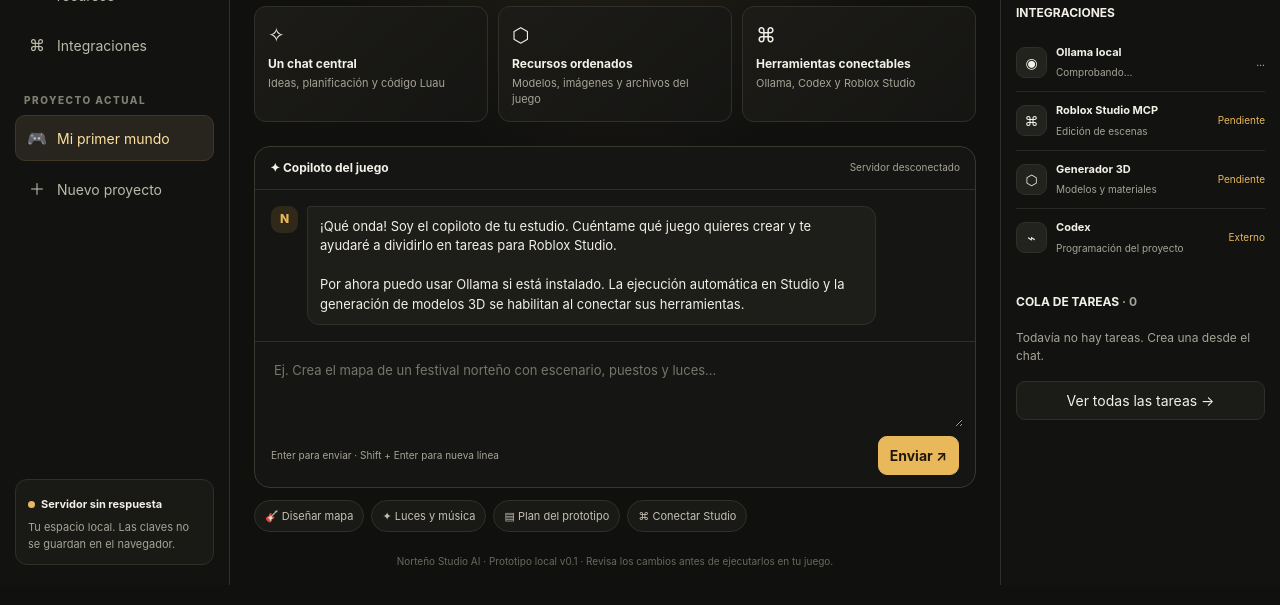
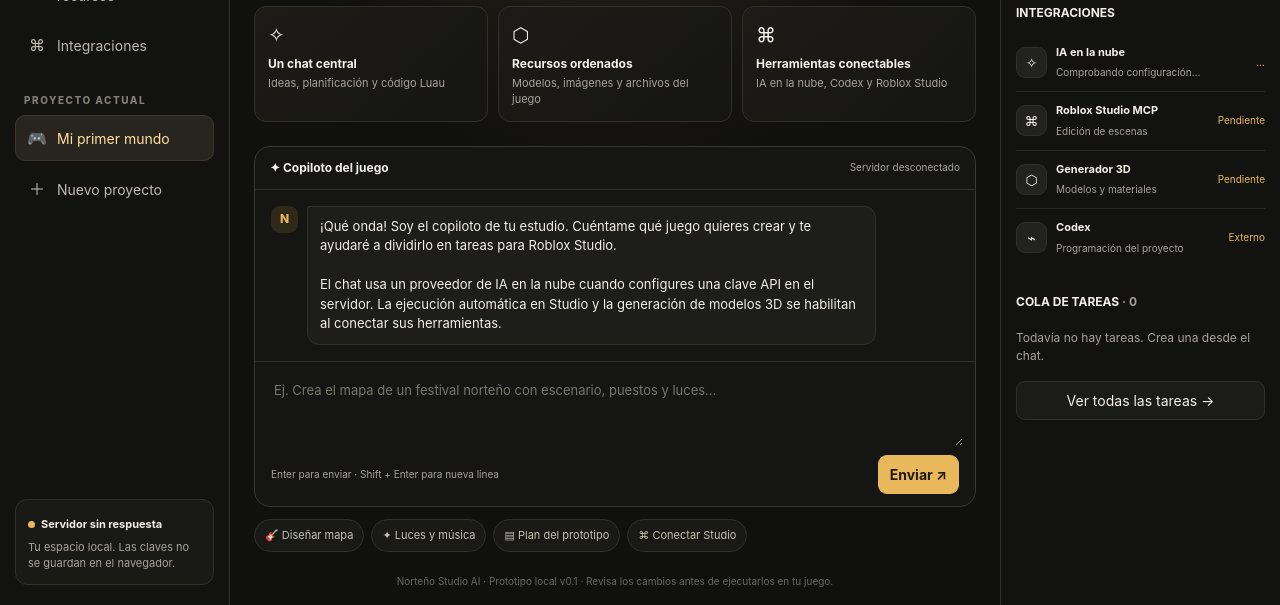
Before and after one commit to JEEM244/Creador-de-juegos-en-roblox, a website: page public/index.html in a window 1280 px wide. Shown: the part 287-892 px from the top of the page. Drawn offline with Linux system fonts and the light colour scheme; no server answers.

Commit message:
feat: update interface for cloud AI instead of Ollama

```diff
--- a/public/index.html
+++ b/public/index.html
@@ -31,14 +31,14 @@
     <div class="feature-strip">
       <div class="feature"><div class="symbol">✧</div><div><b>Un chat central</b><span>Ideas, planificación y código Luau</span></div></div>
       <div class="feature"><div class="symbol">⬡</div><div><b>Recursos ordenados</b><span>Modelos, imágenes y archivos del juego</span></div></div>
-      <div class="feature"><div class="symbol">⌘</div><div><b>Herramientas conectables</b><span>Ollama, Codex y Roblox Studio</span></div></div>
+      <div class="feature"><div class="symbol">⌘</div><div><b>Herramientas conectables</b><span>IA en la nube, Codex y Roblox Studio</span></div></div>
     </div>
     <section class="chat-shell" id="chatPanel">
       <div class="chat-head"><b>✦ Copiloto del juego</b><span class="status" id="chatStatus">Preparando conexión…</span></div>
       <div class="messages" id="messages" aria-live="polite">
         <div class="msg"><div class="avatar">N</div><div class="bubble">¡Qué onda! Soy el copiloto de tu estudio. Cuéntame qué juego quieres crear y te ayudaré a dividirlo en tareas para Roblox Studio.
 
-Por ahora puedo usar Ollama si está instalado. La ejecución automática en Studio y la generación de modelos 3D se habilitan al conectar sus herramientas.</div></div>
+El chat usa un proveedor de IA en la nube cuando configures una clave API en el servidor. La ejecución automática en Studio y la generación de modelos 3D se habilitan al conectar sus herramientas.</div></div>
       </div>
       <div class="composer"><textarea id="prompt" placeholder="Ej. Crea el mapa de un festival norteño con escenario, puestos y luces…" rows="3"></textarea><div class="compose-bottom"><span class="hint">Enter para enviar · Shift + Enter para nueva línea</span><button class="primary" id="sendBtn">Enviar ↗</button></div></div>
     </section>
@@ -49,7 +49,7 @@
 <aside class="right">
   <div class="right-section"><h3>PROYECTO ACTUAL</h3><div class="project-card"><div class="project-art">🎡</div><div class="project-info"><b>Mi primer mundo</b><p>Un juego de Roblox construido paso a paso desde una sola conversación.</p><span class="tag">PROTOTIPO</span> <span class="tag">LOCAL</span></div></div></div>
   <div class="right-section"><h3>INTEGRACIONES</h3>
-    <div class="integration"><div class="appicon">◉</div><div class="details"><b>Ollama local</b><small id="ollamaDetail">Comprobando…</small></div><span class="state" id="ollamaState">…</span></div>
+    <div class="integration"><div class="appicon">✧</div><div class="details"><b>IA en la nube</b><small id="aiDetail">Comprobando configuración…</small></div><span class="state" id="aiState">…</span></div>
     <div class="integration"><div class="appicon">⌘</div><div class="details"><b>Roblox Studio MCP</b><small>Edición de escenas</small></div><span class="state" id="robloxState">Pendiente</span></div>
     <div class="integration"><div class="appicon">⬡</div><div class="details"><b>Generador 3D</b><small>Modelos y materiales</small></div><span class="state" id="assetState">Pendiente</span></div>
     <div class="integration"><div class="appicon">⌁</div><div class="details"><b>Codex</b><small>Programación del proyecto</small></div><span class="state">Externo</span></div>
@@ -64,11 +64,11 @@
 let history=[],jobs=[],busy=false;
 function toast(text){const t=$('#toast');t.textContent=text;t.classList.add('show');setTimeout(()=>t.classList.remove('show'),3200)}
 function addMessage(role,text){const row=document.createElement('div');row.className='msg '+(role==='user'?'user':'');const avatar=document.createElement('div');avatar.className='avatar';avatar.textContent=role==='user'?'T':'N';const bubble=document.createElement('div');bubble.className='bubble';bubble.textContent=text;row.append(avatar,bubble);messages.append(row);messages.scrollTop=messages.scrollHeight;return row}
-async function refresh(){try{const r=await fetch('/api/health');const d=await r.json();$('#localStatus').textContent=d.ollama.connected?'Ollama conectado':'Modo local preparado';$('#localDot').style.background=d.ollama.connected?'var(--green)':'var(--gold)';$('#chatStatus').textContent=d.ollama.connected?(d.ollama.modelAvailable?'IA local lista':'Falta descargar modelo'):'IA local desconectada';$('#ollamaDetail').textContent=d.ollama.connected?(d.ollama.modelAvailable?'Modelo listo: '+d.ollama.model:'Servidor activo; falta el modelo'):'No se detectó el servidor';$('#ollamaState').textContent=d.ollama.connected?(d.ollama.modelAvailable?'Conectado':'Falta modelo'):'Desconectado';$('#ollamaState').className='state '+(d.ollama.connected&&d.ollama.modelAvailable?'ok':'');$('#robloxState').textContent='Pendiente';$('#assetState').textContent='Pendiente';}catch{$('#localStatus').textContent='Servidor sin respuesta';$('#chatStatus').textContent='Servidor desconectado';}}
+async function refresh(){try{const r=await fetch('/api/health');const d=await r.json();const configured=!!d.ai.configured;$('#localStatus').textContent=configured?'IA en la nube configurada':'Falta configurar la IA';$('#localDot').style.background=configured?'var(--green)':'var(--gold)';$('#chatStatus').textContent=configured?'IA en la nube lista':'Falta clave API';$('#aiDetail').textContent=configured?d.ai.provider+' · '+d.ai.model:'Añade AI_API_KEY en .env';$('#aiState').textContent=configured?'Configurada':'Sin configurar';$('#aiState').className='state '+(configured?'ok':'');$('#robloxState').textContent='Pendiente';$('#assetState').textContent='Pendiente';}catch{$('#localStatus').textContent='Servidor sin respuesta';$('#chatStatus').textContent='Servidor desconectado';}}
 async function loadJobs(){try{const r=await fetch('/api/jobs');const d=await r.json();jobs=d.jobs||[];renderJobs()}catch{}}
 function renderJobs(){const list=$('#taskList');$('#taskCount').textContent='· '+jobs.length;list.replaceChildren();if(!jobs.length){list.innerHTML='<div class="empty">Todavía no hay tareas. Crea una desde el chat.</div>';return}jobs.slice(0,5).forEach(j=>{const el=document.createElement('div');el.className='task';const b=document.createElement('b');b.textContent=j.title;const small=document.createElement('small');small.textContent=j.detail||'Sin detalles';const tag=document.createElement('span');tag.className='tag';tag.textContent=j.status==='planned'?'PLANIFICADA':j.status.toUpperCase();el.append(b,small,tag);list.append(el)})}
 async function createJob(title,detail,tool='Planificador'){try{const r=await fetch('/api/jobs',{method:'POST',headers:{'Content-Type':'application/json'},body:JSON.stringify({title,detail,tool})});const d=await r.json();if(!r.ok)throw Error(d.error||'No se pudo crear la tarea');await loadJobs();toast('Tarea añadida a la cola')}catch(e){toast(e.message)}}
-async function send(){const text=promptBox.value.trim();if(!text||busy)return;busy=true;$('#sendBtn').disabled=true;addMessage('user',text);promptBox.value='';history.push({role:'user',content:text});const waiting=addMessage('assistant','Estoy consultando el modelo local…');try{const r=await fetch('/api/chat',{method:'POST',headers:{'Content-Type':'application/json'},body:JSON.stringify({message:text,history:history.slice(0,-1)})});const d=await r.json();if(!r.ok)throw Error(d.error||'No se pudo obtener respuesta');waiting.querySelector('.bubble').textContent=d.reply;history.push({role:'assistant',content:d.reply});}catch(e){waiting.querySelector('.bubble').textContent=e.message+'\n\nPuedes añadir la idea a la cola como tarea y continuar cuando la integración esté disponible.';toast('El chat con IA necesita una conexión válida');}finally{busy=false;$('#sendBtn').disabled=false;messages.scrollTop=messages.scrollHeight}}
+async function send(){const text=promptBox.value.trim();if(!text||busy)return;busy=true;$('#sendBtn').disabled=true;addMessage('user',text);promptBox.value='';history.push({role:'user',content:text});const waiting=addMessage('assistant','Consultando la IA en la nube…');try{const r=await fetch('/api/chat',{method:'POST',headers:{'Content-Type':'application/json'},body:JSON.stringify({message:text,history:history.slice(0,-1)})});const d=await r.json();if(!r.ok)throw Error(d.error||'No se pudo obtener respuesta');waiting.querySelector('.bubble').textContent=d.reply;history.push({role:'assistant',content:d.reply});}catch(e){waiting.querySelector('.bubble').textContent=e.message+'\n\nPuedes añadir la idea a la cola como tarea y continuar cuando la integración esté disponible.';toast('El chat con IA necesita una conexión válida');}finally{busy=false;$('#sendBtn').disabled=false;messages.scrollTop=messages.scrollHeight}}
 $('#sendBtn').addEventListener('click',send);
 promptBox.addEventListener('keydown',e=>{if(e.key==='Enter'&&!e.shiftKey){e.preventDefault();send()}});
 document.querySelectorAll('[data-prompt]').forEach(b=>b.addEventListener('click',()=>{promptBox.value=b.dataset.prompt;promptBox.focus()}));
```
